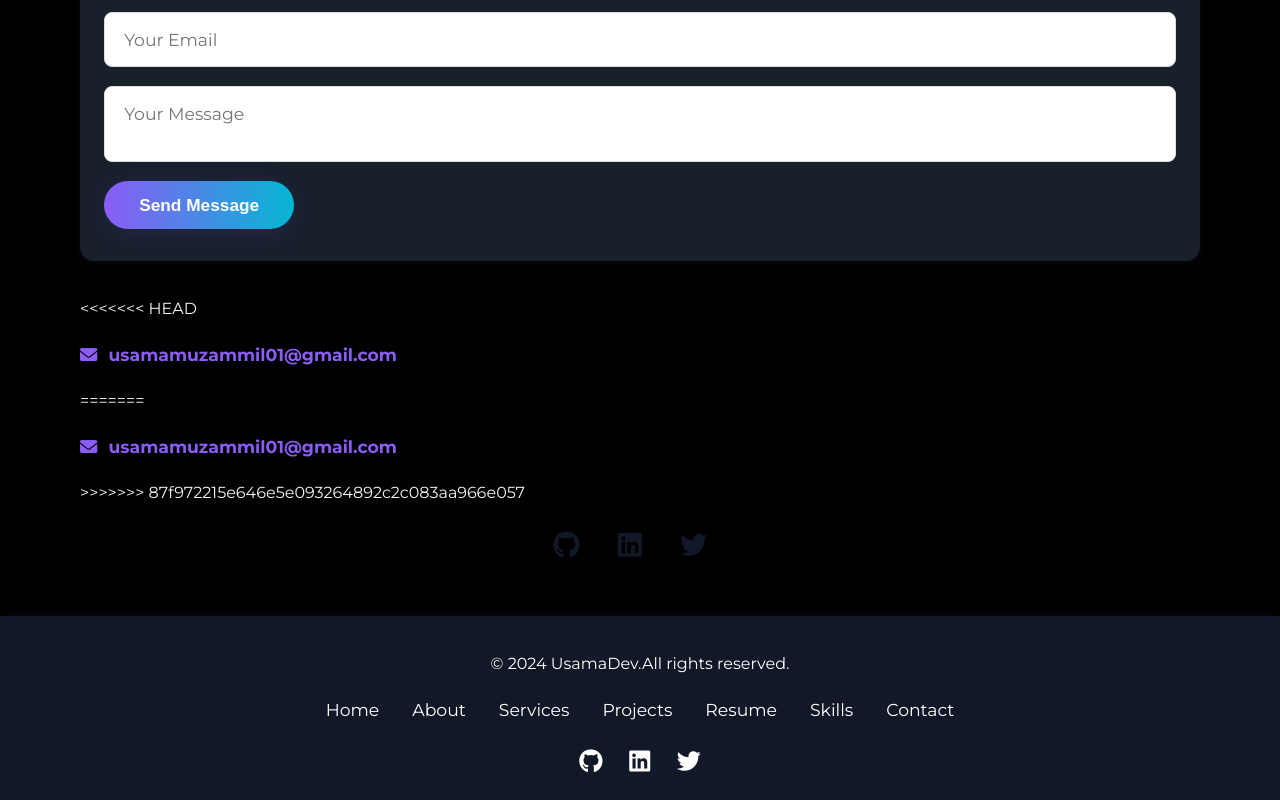
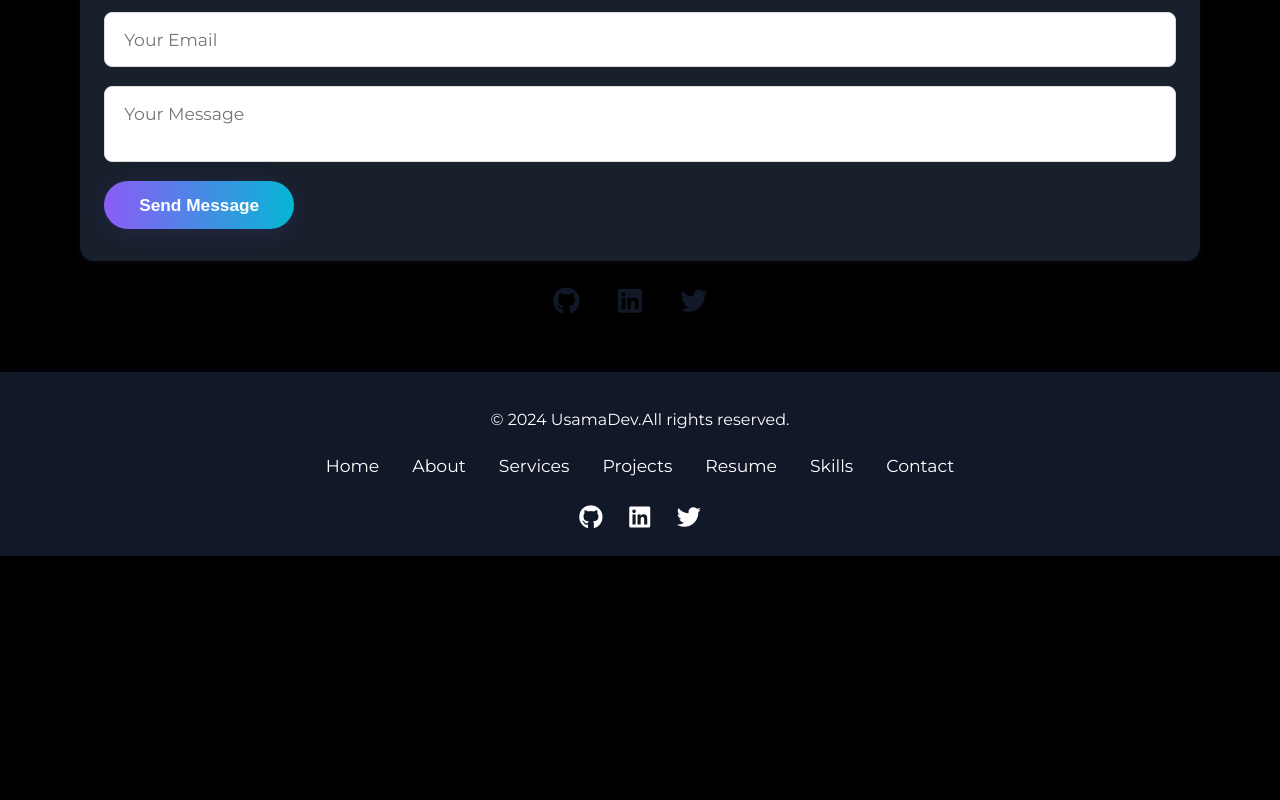
Before and after one commit to UsamaIT786/Stylish_Folio, a plain HTML site: page index.html in a window 1280 px wide. Shown: the part 4014-4814 px from the top of the page. After the commit the page ends 4570 px from the top, so only its background shows below. Drawn offline with nearby package versions, Linux system fonts and the light colour scheme.

Commit message:
Update index.html

```diff
--- a/index.html
+++ b/index.html
@@ -200,12 +200,8 @@
         <textarea name="message" placeholder="Your Message" required></textarea>
         <button type="submit" class="btn">Send Message</button>
       </form>
-      <div class="contact-info">
-<<<<<<< HEAD
-        <a href="usamamuzammil01@gmail.com"><i class="fas fa-envelope"></i> usamamuzammil01@gmail.com</a>
-=======
-        <a href="mailto:usamamuzammil01@gmail.com"><i class="fas fa-envelope"></i> usamamuzammil01@gmail.com</a>
->>>>>>> 87f972215e646e5e093264892c2c083aa966e057
+
+
       </div>
       <div class="social-links social-row">
         <a href="https://github.com/UsamaIT786/owsome-portfolio.git" target="_blank"><i class="fab fa-github"></i></a>
```
